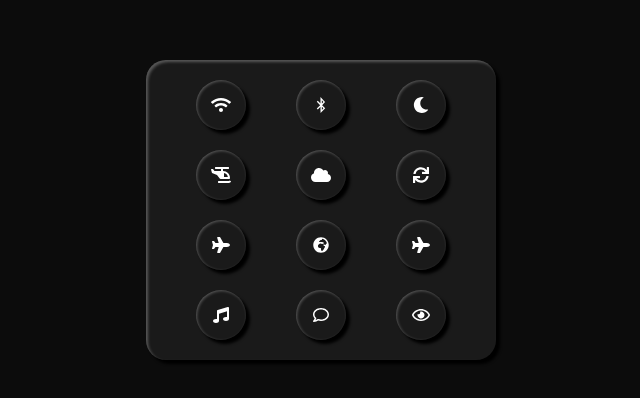
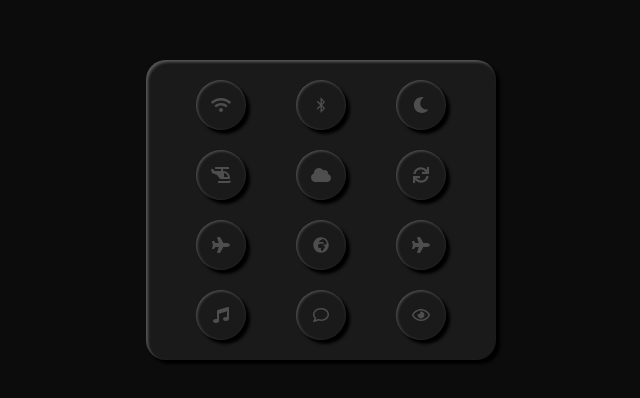
Before and after one commit to kafarzada/HTML5_CSS3, a plain HTML site: page Settings/index.html in a window 1280 px wide. Shown: the part 190-588 px from the top of the page, without its empty margins (319-959 px from the left). Drawn offline with Linux system fonts and the light colour scheme.

Commit message:
изменил цвет иконок в  состоянии отключения

```diff
--- a/Settings/style.css
+++ b/Settings/style.css
@@ -18,7 +18,7 @@ body {
     border-radius: 20px;
     flex-wrap: wrap;
     padding-top: 20px;
-    color: white;
+    color: rgb(78, 78, 78);
     background-color: rgb(26, 26, 26);
     box-shadow: 4px 4px 3px black, inset 2px 2px 3px  rgba(255, 255, 255, 0.274);
 
```
